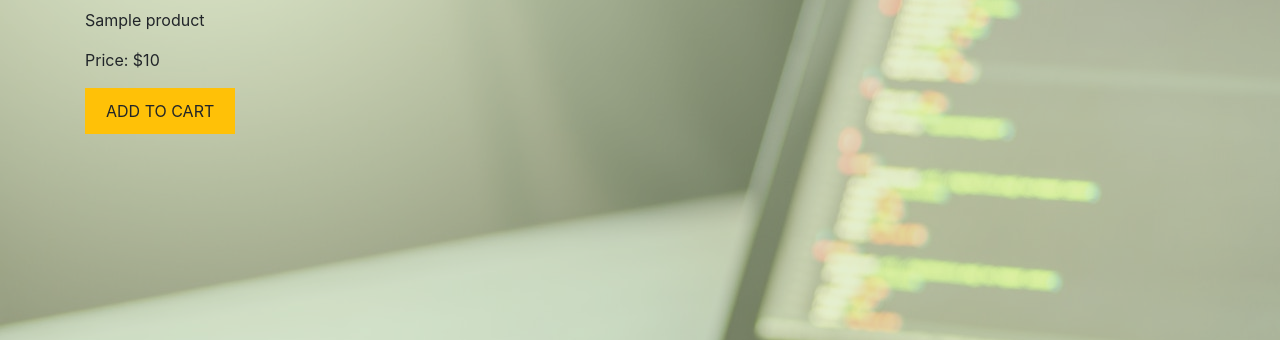
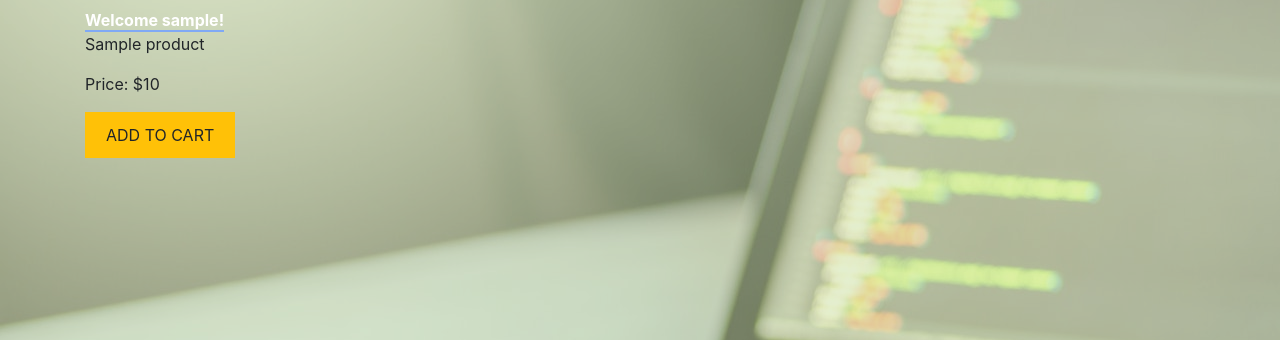
Before and after one commit to Code-Institute-Submissions/django_project-2, a Django app: page /products/ in a window 1280 px wide. Shown: the part 56-396 px from the top of the page. Run offline with Django 3.2, Linux system fonts and the light colour scheme; a user stored in the database is signed in; tables that the repository leaves empty hold one stand-in row (values such as "Sample post"); some libraries are stand-ins or nearby versions.

Commit message:
User logged in greeting added

```diff
--- a/tracker/static/tracker/main.css
+++ b/tracker/static/tracker/main.css
@@ -29,6 +29,12 @@ body:before {
   top: 0; bottom: 0;
   background: rgba(188, 214, 140, 0.4);
   z-index: -5;
+}
+
+.welcome {
+  color: white;
+  font-weight: bold;
+  border-bottom: 2px solid #80a9f5;
 }
 
 .grey {
--- a/tracker/templates/tracker/base.html
+++ b/tracker/templates/tracker/base.html
@@ -74,6 +74,9 @@
     </nav>
   </header>
   <main role="main" class="container main-cont">
+    {% if user.is_authenticated %}
+      <span class="welcome">Welcome {{ user.username }}!</span>
+    {% endif %}
     {% if messages %}
       {% for message in messages %}
         <div class="alert alert-{{ message.tags }} mt-3 animated fadeOutUp delay-2s">
```
